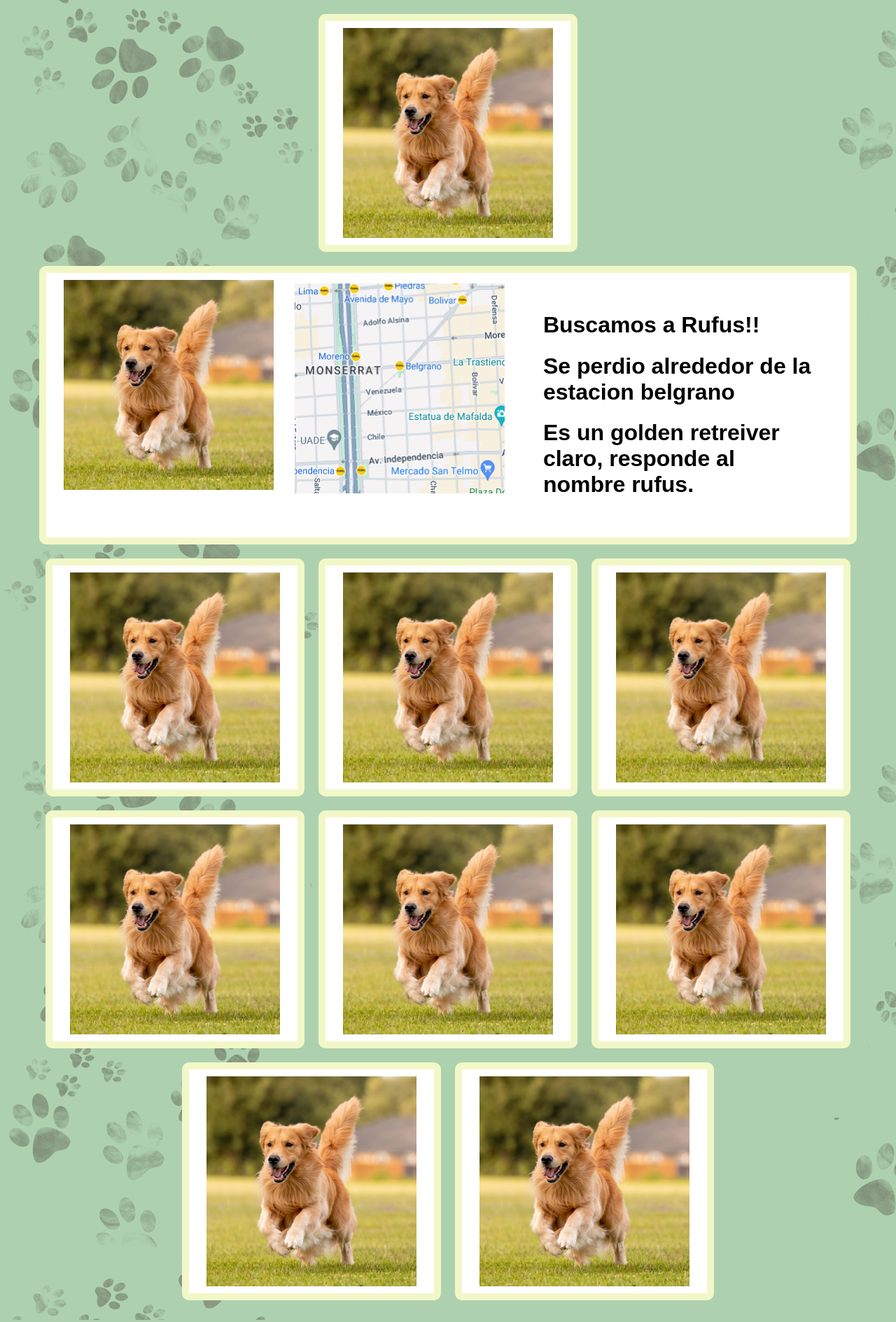
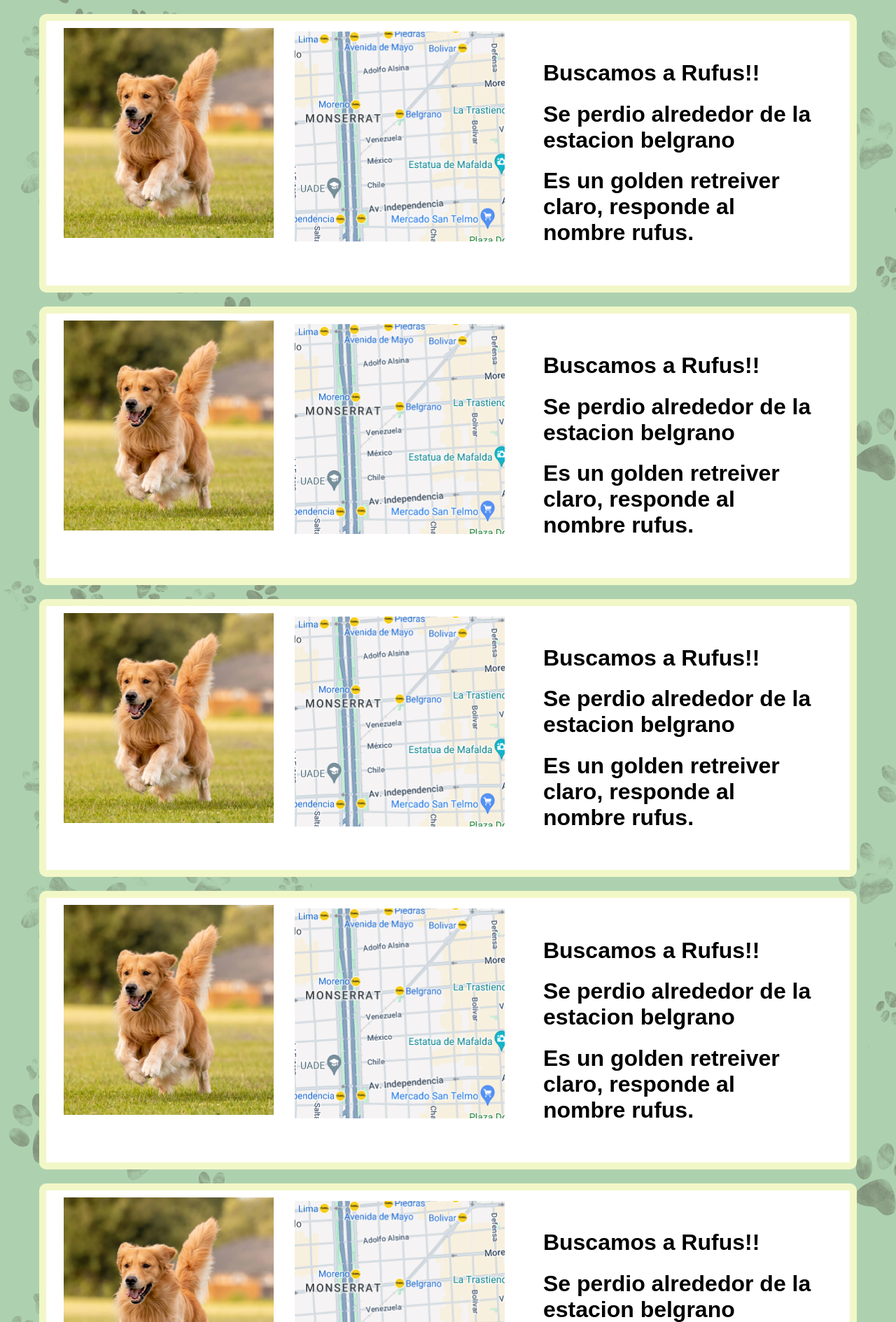
Before and after one commit to TomasPlaHozikian/TP-Mascotas-Perdidas, a Flask app: page / in a window 1280 px wide. Shown: the part 107-1996 px from the top of the page at 70% size. Run offline with Flask 3, Linux system fonts and the light colour scheme; some libraries are stand-ins or nearby versions.

Commit message:
Copiado y pegado el ejemplo para todas las cartas

```diff
--- a/Front End/static/css/styles.css
+++ b/Front End/static/css/styles.css
@@ -72,6 +72,4 @@ header{
 
 .textoCarta{
     margin: 30px;
-
-
 }
--- a/Front End/templates/home.html
+++ b/Front End/templates/home.html
@@ -8,7 +8,12 @@
     <div class="card" id="1">
         <img class="imagenPerro" src="{{ url_for('static', filename='/images/PerroPlaceholder.jpg') }}">
         <div class="divMapa">
-
+            <img class="imagenMapa" src="{{ url_for('static', filename='/images/MapaPlaceholder.png') }}">
+        </div>
+        <div class="textoCarta">
+            <h1>Buscamos a Rufus!!</h1>
+            <h1>Se perdio alrededor de la estacion belgrano</h1>
+            <h1>Es un golden retreiver claro, responde al nombre rufus.</h1>
         </div>
     </div>
     <div class="card" id="2">
@@ -25,49 +30,45 @@
     <div class="card" id="3">
         <img class="imagenPerro" src="{{ url_for('static', filename='/images/PerroPlaceholder.jpg') }}">
         <div class="divMapa">
-
+            <img class="imagenMapa" src="{{ url_for('static', filename='/images/MapaPlaceholder.png') }}">
+        </div>
+        <div class="textoCarta">
+            <h1>Buscamos a Rufus!!</h1>
+            <h1>Se perdio alrededor de la estacion belgrano</h1>
+            <h1>Es un golden retreiver claro, responde al nombre rufus.</h1>
         </div>
     </div>
     <div class="card" id="4">
         <img class="imagenPerro" src="{{ url_for('static', filename='/images/PerroPlaceholder.jpg') }}">
         <div class="divMapa">
-
+            <img class="imagenMapa" src="{{ url_for('static', filename='/images/MapaPlaceholder.png') }}">
+        </div>
+        <div class="textoCarta">
+            <h1>Buscamos a Rufus!!</h1>
+            <h1>Se perdio alrededor de la estacion belgrano</h1>
+            <h1>Es un golden retreiver claro, responde al nombre rufus.</h1>
         </div>
     </div>
     <div class="card" id="5">
         <img class="imagenPerro" src="{{ url_for('static', filename='/images/PerroPlaceholder.jpg') }}">
         <div class="divMapa">
-
+            <img class="imagenMapa" src="{{ url_for('static', filename='/images/MapaPlaceholder.png') }}">
+        </div>
+        <div class="textoCarta">
+            <h1>Buscamos a Rufus!!</h1>
+            <h1>Se perdio alrededor de la estacion belgrano</h1>
+            <h1>Es un golden retreiver claro, responde al nombre rufus.</h1>
         </div>
     </div>
     <div class="card" id="6">
         <img class="imagenPerro" src="{{ url_for('static', filename='/images/PerroPlaceholder.jpg') }}">
         <div class="divMapa">
-
+            <img class="imagenMapa" src="{{ url_for('static', filename='/images/MapaPlaceholder.png') }}">
         </div>
-    </div>
-    <div class="card" id="7">
-        <img class="imagenPerro" src="{{ url_for('static', filename='/images/PerroPlaceholder.jpg') }}">
-        <div class="divMapa">
-
-        </div>
-    </div>
-    <div class="card" id="8">
-        <img class="imagenPerro" src="{{ url_for('static', filename='/images/PerroPlaceholder.jpg') }}">
-        <div class="divMapa">
-
-        </div>
-    </div>
-    <div class="card" id="9">
-        <img class="imagenPerro" src="{{ url_for('static', filename='/images/PerroPlaceholder.jpg') }}">
-        <div class="divMapa">
-
-        </div>
-    </div>
-    <div class="card" id="9">
-        <img class="imagenPerro" src="{{ url_for('static', filename='/images/PerroPlaceholder.jpg') }}">
-        <div class="divMapa">
-
+        <div class="textoCarta">
+            <h1>Buscamos a Rufus!!</h1>
+            <h1>Se perdio alrededor de la estacion belgrano</h1>
+            <h1>Es un golden retreiver claro, responde al nombre rufus.</h1>
         </div>
     </div>
 </div>
```
